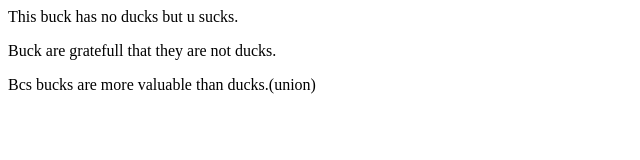
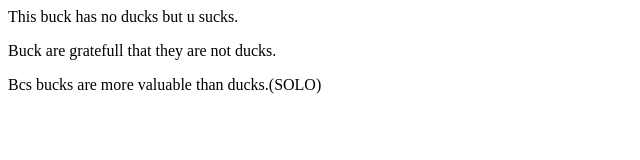
Before and after one commit to Venoknok/Local.repo, a plain HTML site: page Index.html in a window 1280 px wide. Shown: the full height of the page, 0-640 px from the left. Drawn offline with Linux system fonts and the light colour scheme.

Commit message:
add solo

```diff
--- a/Index.html
+++ b/Index.html
@@ -1,3 +1,3 @@
 <p>This buck has no ducks but u sucks.</p>
 <p>Buck are gratefull that they are not ducks.</p>
-<p>Bcs bucks are more valuable than ducks.(union)</p>
+<p>Bcs bucks are more valuable than ducks.(SOLO)</p>
```
